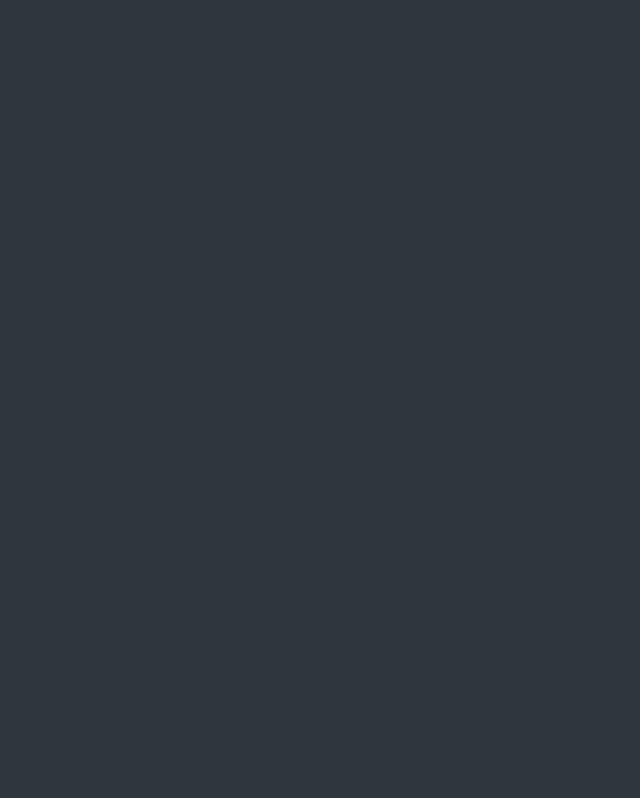
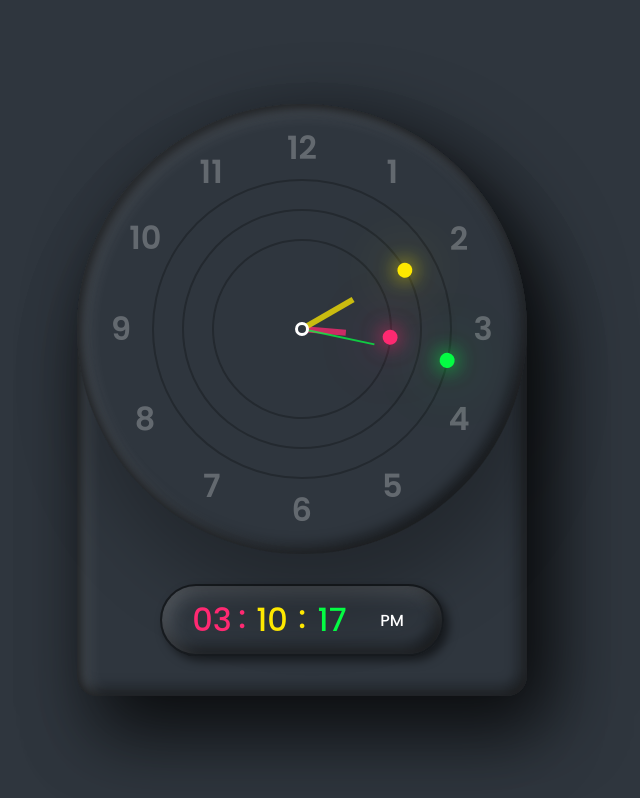
Before and after one commit to pablopdf/Js-Clock, a plain HTML site: page index.html in a window 1280 px wide. Shown: the whole page, without its empty margins (338-978 px from the left). Drawn offline with Linux system fonts and the light colour scheme.

Commit message:
Project finished!

```diff
--- a/index.html
+++ b/index.html
@@ -1,16 +1,87 @@
 <!DOCTYPE html>
 <html lang="en">
-<head>
-    <meta charset="UTF-8">
-    <meta http-equiv="X-UA-Compatible" content="IE=edge">
-    <meta name="viewport" content="width=device-width, initial-scale=1.0">
-    <link rel="stylesheet" href="style.css">
+  <head>
+    <meta charset="UTF-8" />
+    <meta http-equiv="X-UA-Compatible" content="IE=edge" />
+    <meta name="viewport" content="width=device-width, initial-scale=1.0" />
+    <link rel="stylesheet" href="style.css" />
     <title>My first Amazing clock</title>
-</head>
-<body>
+  </head>
+  <body>
     <div class="container">
-        <div class="clock"></div>
+      <div class="clock">
+        <div class="circle" id="sc" style="--clr: #04fc43"><i></i></div>
+        <div class="circle circle2" id="mn" style="--clr: #fee800"><i></i></div>
+        <div class="circle circle3" id="hr" style="--clr: #ff2972"><i></i></div>
+
+        <span style="--i: 1"><b>1</b></span>
+        <span style="--i: 2"><b>2</b></span>
+        <span style="--i: 3"><b>3</b></span>
+        <span style="--i: 4"><b>4</b></span>
+        <span style="--i: 5"><b>5</b></span>
+        <span style="--i: 6"><b>6</b></span>
+        <span style="--i: 7"><b>7</b></span>
+        <span style="--i: 8"><b>8</b></span>
+        <span style="--i: 9"><b>9</b></span>
+        <span style="--i: 10"><b>10</b></span>
+        <span style="--i: 11"><b>11</b></span>
+        <span style="--i: 12"><b>12</b></span>
+      </div>
+
+      <!--Digital clock-->
+      <div id="time">
+        <div id="hours" style="--clr: #ff2972">00</div>
+        <div id="minutes" style="--clr: #fee800">00</div>
+        <div id="seconds" style="--clr: #04fc43">00</div>
+        <div id="ampm">AM</div>
+      </div>
     </div>
 
-</body>
+    <script>
+      let hr = document.querySelector("#hr");
+      let mn = document.querySelector("#mn");
+      let sc = document.querySelector("#sc");
+
+      setInterval(() => {
+        let day = new Date();
+        let hh = day.getHours() * 30;
+        let mm = day.getMinutes() * 6;
+        let ss = day.getSeconds() * 6;
+
+        hr.style.transform = `rotateZ(${hh + mm / 12}deg)`;
+        mn.style.transform = `rotateZ(${mm}deg)`;
+        sc.style.transform = `rotateZ(${ss}deg)`;
+
+        //Digital clock
+
+        let hours = document.getElementById("hours");
+        let minutes = document.getElementById("minutes");
+        let seconds = document.getElementById("seconds");
+        let ampm = document.getElementById("ampm");
+
+        let h = new Date().getHours();
+        let m = new Date().getMinutes();
+        let s = new Date().getSeconds();
+
+        let am = h >= 12 ? "PM" : "AM";
+
+        //convert 24hr clock to 12 hr clock
+
+        if (h > 12) {
+          h = h - 12;
+        }
+
+        //add zero before single digit number
+
+        h = h < 10 ? "0" + h : h;
+        m = m < 10 ? "0" + m : m;
+        s = s < 10 ? "0" + s : s;
+
+        hours.innerHTML = h;
+        minutes.innerHTML = m;
+        seconds.innerHTML = s;
+        ampm.innerHTML = am;
+      });
+    </script>
+  </body>
 </html>
--- a/style.css
+++ b/style.css
@@ -14,3 +14,169 @@ body {
   min-height: 100vh;
   background: #2f363e;
 }
+
+.container {
+  position: relative;
+  background: #2f363e;
+  /*min-height: 500px;*/
+  border-radius: 20px;
+  border-top-left-radius: 225px;
+  border-top-right-radius: 225px;
+  box-shadow: 25px 25px 75px rgba(0, 0, 0, 0.75),
+    10px 50px 70px rgba(0, 0, 0, 0.25), inset 5px 5px 10px rgba(0, 0, 0, 0.5),
+    inset 5px 5px 20px rgba(255, 255, 255, 0.2),
+    inset -5px -5px 15px rgba(0, 0, 0, 0.75);
+  display: flex;
+  justify-content: center;
+  align-items: center;
+  flex-flow: column;
+}
+
+.clock {
+  position: relative;
+  width: 450px;
+  height: 450px;
+  background: #2f363e;
+  border-radius: 50%;
+  box-shadow: 10px 50px 70px rgba(0, 0, 0, 0.25),
+    inset 5px 5px 10px rgba(0, 0, 0, 0.5),
+    inset 5px 5px 20px rgba(255, 255, 255, 0.2),
+    inset -5px -5px 15px rgba(0, 0, 0, 0.75);
+  display: flex;
+  justify-content: center;
+  align-items: center;
+  margin-bottom: 30px;
+}
+
+.clock::before {
+  content: "";
+  position: absolute;
+  width: 8px;
+  height: 8px;
+  background-color: #2f363e;
+  border: 3px solid #fff;
+  border-radius: 50%;
+  z-index: 100000;
+}
+
+.clock span {
+  position: absolute;
+  inset: 20px;
+  color: #fff;
+  text-align: center;
+  transform: rotate(calc(30deg * var(--i)));
+}
+
+.clock span b {
+  font-size: 2em;
+  opacity: 0.25;
+  font-weight: 600;
+  display: inline-block;
+  transform: rotate(calc(-30deg * var(--i)));
+}
+
+.circle {
+  position: absolute;
+  width: 300px;
+  height: 300px;
+  border: 2px solid rgba(0, 0, 0, 0.25);
+  border-radius: 50%;
+  display: flex;
+  justify-content: center;
+  align-items: flex-start;
+  z-index: 10;
+}
+
+.circle i {
+  position: absolute;
+  width: 6px;
+  height: 50%;
+  background: var(--clr);
+  opacity: 0.75;
+  transform-origin: bottom;
+  transform: scaleY(0.5);
+}
+
+.circle:nth-child(1) i {
+  width: 2px;
+}
+
+.circle:nth-child(2) i {
+  width: 6px;
+}
+
+.circle2 {
+  width: 240px;
+  height: 240px;
+  z-index: 9;
+}
+
+.circle3 {
+  width: 180px;
+  height: 180px;
+  z-index: 8;
+}
+
+.circle::before {
+  content: "";
+  position: absolute;
+  top: -8.5px;
+  width: 15px;
+  height: 15px;
+  border-radius: 50%;
+  background: var(--clr);
+  box-shadow: 0 0 20px var(--clr), 0 0 60px var(--clr);
+}
+
+/* digital clock style */
+
+#time {
+  margin-bottom: 40px;
+  display: flex;
+  padding: 10px 20px;
+  font-size: 2em;
+  font-weight: 600;
+  border: 2px solid rgba(0, 0, 0, 0.5);
+  border-radius: 40px;
+  box-shadow: 5px 5px 10px rgba(0, 0, 0, 0.5),
+    inset 5px 5px 20px rgba(255, 255, 255, 0.2),
+    inset -5px -5px 15px rgba(0, 0, 0, 0.75);
+}
+
+#time div {
+  position: relative;
+  width: 60px;
+  text-align: center;
+  font-weight: 500;
+  color: var(--clr);
+}
+
+#time div:nth-child(1)::after,
+#time div:nth-child(2)::after {
+  content: ":";
+  position: absolute;
+  right: -4px;
+  top: -3px;
+}
+
+#time div:last-child {
+  font-size: 0.5em;
+  display: flex;
+  justify-content: center;
+  align-items: center;
+  color: #fff;
+}
+
+/*#time div:nth-child(2)::after {
+  animation: animate 1s steps(1) infinite;
+}
+
+@keyframes animate {
+  0% {
+    opacity: 1;
+  }
+  50% {
+    opacity: 0;
+  }
+}
+*/
```
